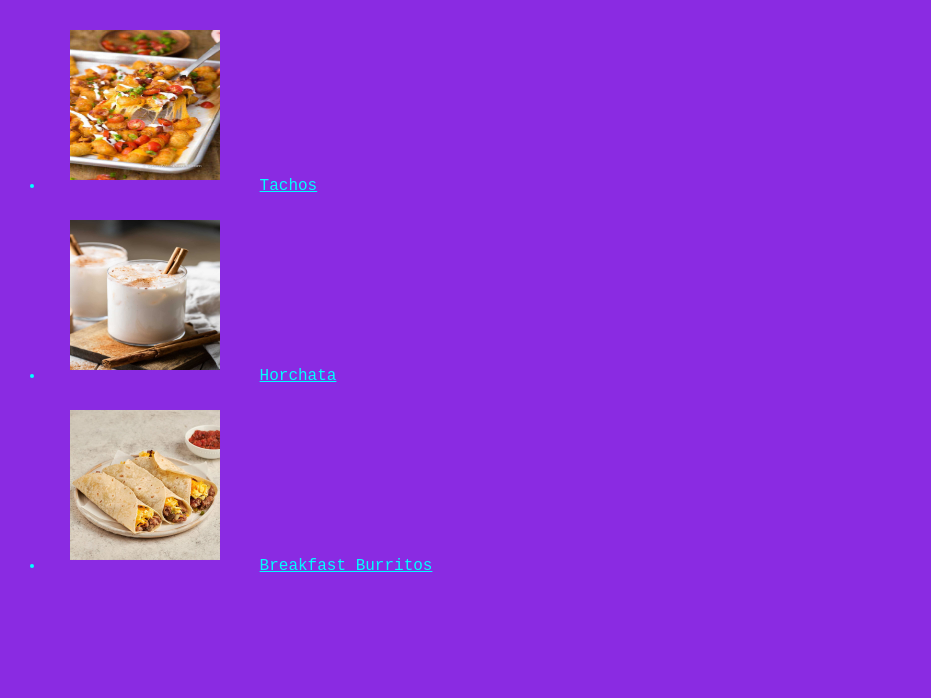
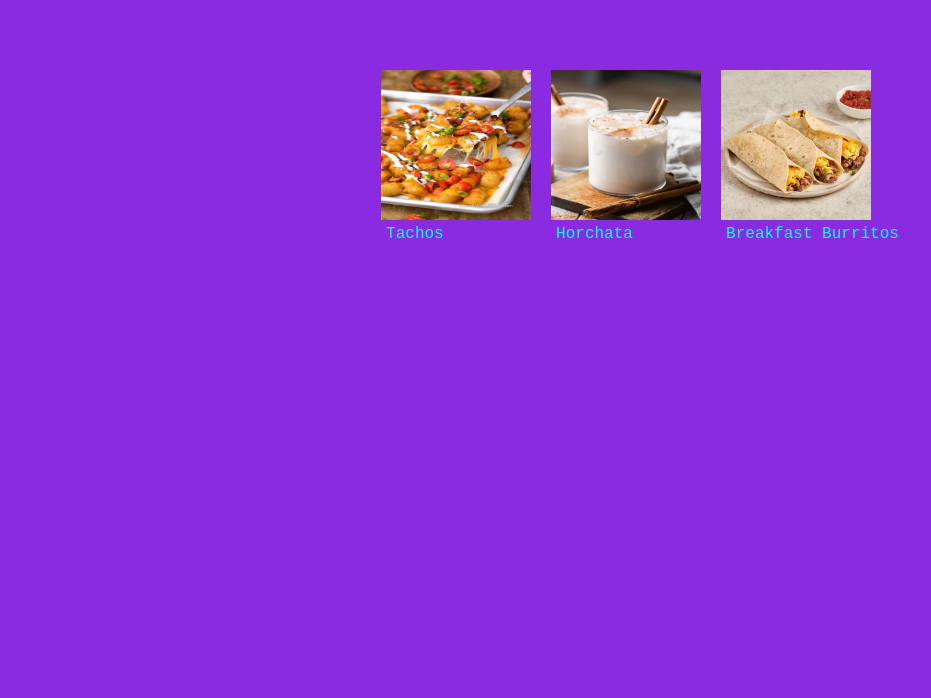
Before and after one commit to CallMeSet/odin-recipes, a plain HTML site: page index.html in a window 1280 px wide. Shown: the part 102-800 px from the top of the page, without its empty margins (0-931 px from the left). Drawn offline with Linux system fonts and the light colour scheme.

Commit message:
practicing flex on CSS

```diff
--- a/style.css
+++ b/style.css
@@ -1,22 +1,31 @@
 * {
     padding: 5px;
-    margin: 5px;
     text-align: center;
     font-family: 'Courier New', Courier, monospace;
-    border-color: black;
     text-align: left;
     text-wrap-style: balance;
     align-content: center;
+}
+
+.center-flex {
+    display: flex;
+    text-align: center;
+    justify-content: center;
 }
 
 .home-background {
     background-color: blueviolet;
 }
 img {
+    display: table-row;
     width: 150px;
     height: 150px;
 }
+
 body, a {
-
     color: aqua;
+    text-decoration: none;
 }
+ul {
+    list-style-type: none;
+}
```
